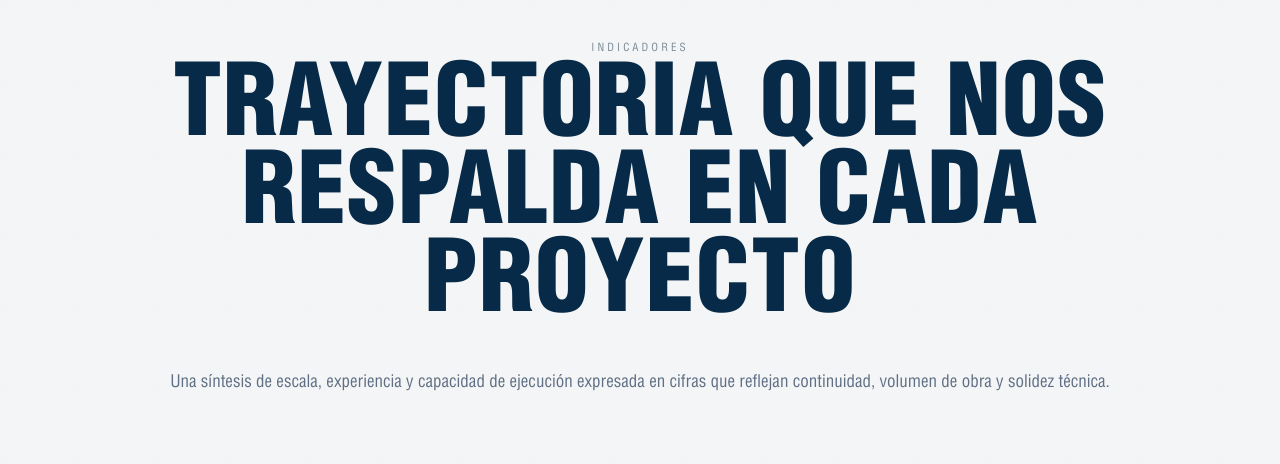
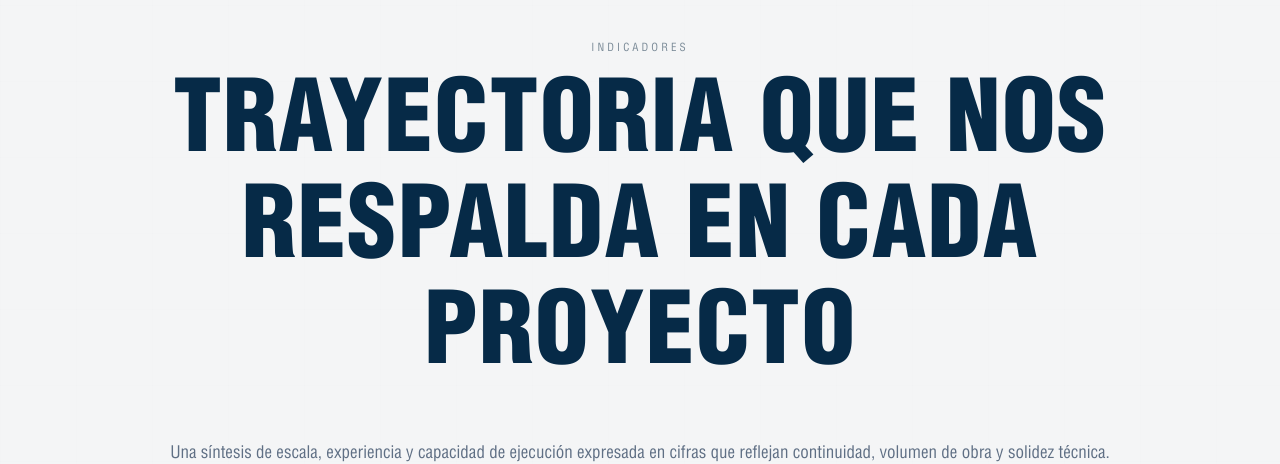
Before and after one commit to pachecoleoo/360-construcciones, a Next.js app: page / in a window 1280 px wide. Shown: the part 2250-2714 px from the top of the page. Built offline with nearby package versions, Linux system fonts and the light colour scheme; no server answers.

Commit message:
Fix iOS animated title glyph clipping: components/home/AboutStats.tsx

```diff
--- a/components/home/AboutStats.tsx
+++ b/components/home/AboutStats.tsx
@@ -51,7 +51,7 @@ export default function AboutStats() {
             {t("Indicadores")}
           </p>
 
-          <h2 className="mt-3 w-full font-heading text-[42px] font-black uppercase leading-[0.9] tracking-[0.01em] text-[#062a47] sm:text-[56px] md:text-[74px] lg:text-[88px] xl:text-[98px] text-center">
+          <h2 className="ios-safe-title mt-3 w-full font-heading text-[42px] font-black uppercase leading-[0.9] tracking-[0.01em] text-[#062a47] sm:text-[56px] md:text-[74px] lg:text-[88px] xl:text-[98px] text-center">
             {t("Trayectoria que nos respalda en cada proyecto")}
           </h2>
 
```
